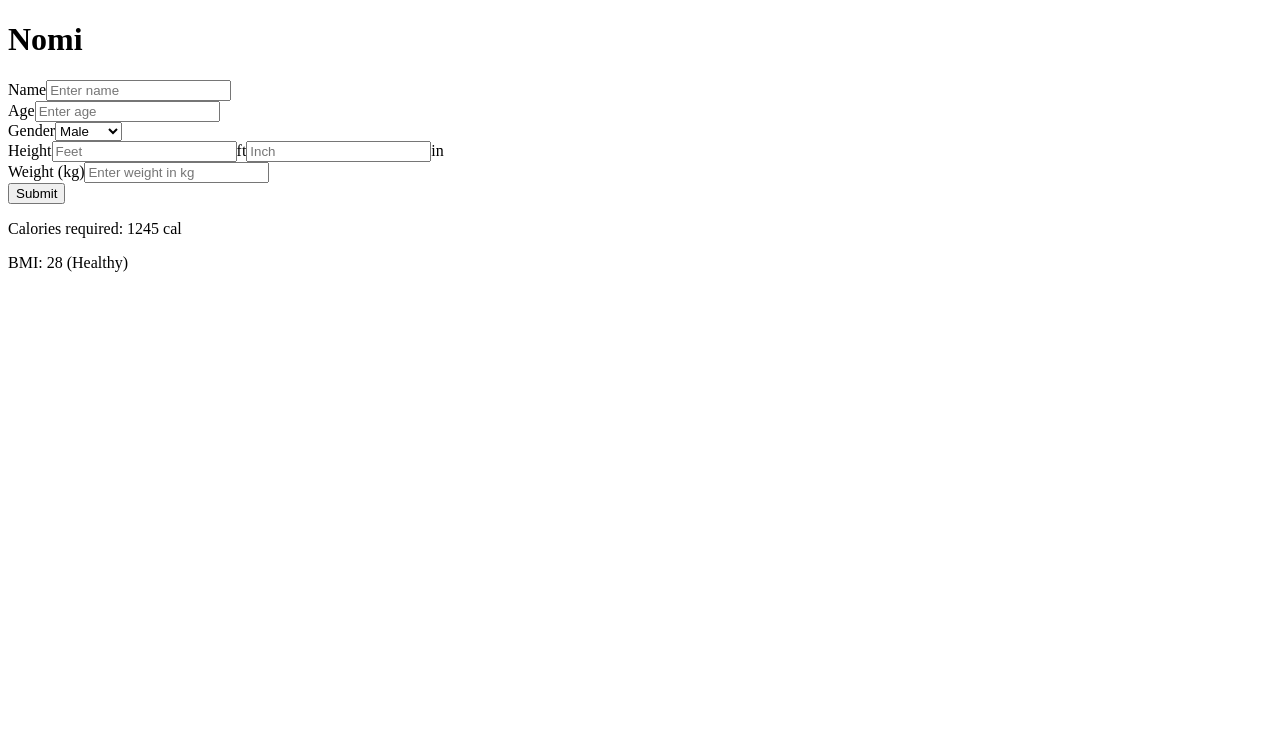
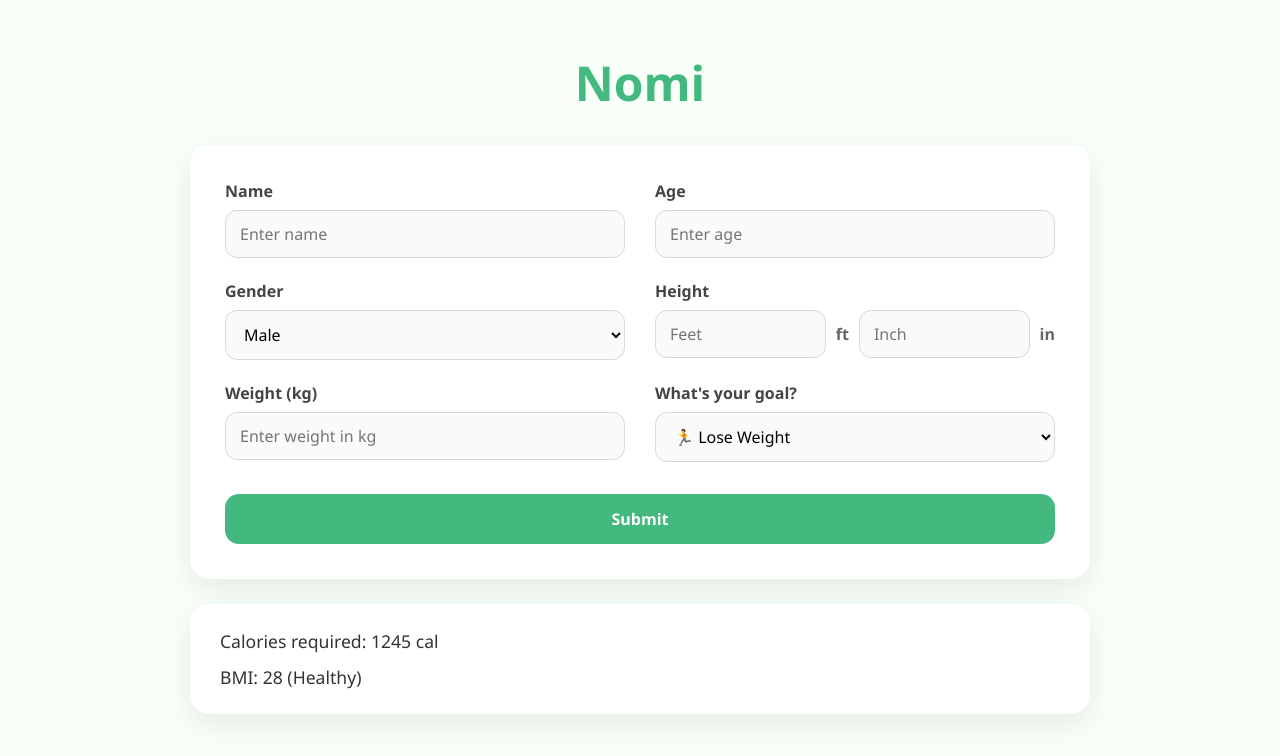
Before and after one commit to aarusa/nomi, a React (Vite) app: page / in a window 1280 px wide. Shown: the top 756 px of the page. Built offline with nearby package versions, Linux system fonts and the light colour scheme.

Commit message:
ProfileForm and ResultsCard component added

```diff
--- a/index.html
+++ b/index.html
@@ -4,7 +4,7 @@
     <meta charset="UTF-8" />
     <link rel="icon" type="image/svg+xml" href="/favicon.svg" />
     <meta name="viewport" content="width=device-width, initial-scale=1.0" />
-    <title>nomi</title>
+    <title>Nomi</title>
   </head>
   <body>
     <div id="root"></div>
--- a/src/App.jsx
+++ b/src/App.jsx
@@ -1,39 +1,12 @@
+import ProfileForm from "./components/ProfileForm";
+import ResultsCard from "./components/ResultsCard";
+
 const App = () => {
   return (
-    <div>
-      <h1>Nomi</h1>
-      <div className="user-details">
-        <div>
-          <label htmlFor="name">Name</label>
-          <input type="text" placeholder="Enter name" />
-        </div>
-        <div>
-          <label htmlFor="age">Age</label>
-          <input type="text" placeholder="Enter age" />
-        </div>
-        <div>
-          <label htmlFor="gender">Gender</label>
-          <select>
-            <option value="male">Male</option>
-            <option value="female">Female</option>
-            <option value="other">Other</option>
-          </select>
-        </div>
-        <div>
-          <label htmlFor="height">Height</label>
-          <input type="text" placeholder="Feet" />ft
-          <input type="text" placeholder="Inch" />in
-        </div>
-        <div>
-          <label htmlFor="weight">Weight (kg)</label>
-          <input type="text" placeholder="Enter weight in kg" />
-        </div>
-        <button>Submit</button>
-      </div>
-      <div className="display-details">
-        <p>Calories required: 1245 cal</p>
-        <p>BMI: 28 (Healthy)</p>
-      </div>
+    <div className="app">
+      <h1 className="app-title">Nomi</h1>
+      <ProfileForm />
+      <ResultsCard />
     </div>
    );
 }
--- /dev/null
+++ b/src/components/ProfileForm.jsx
@@ -0,0 +1,52 @@
+import { useState } from "react";
+
+const ProfileForm = () => {
+
+    return (
+        <div className="profile-form">
+        <div className="form-group">
+          <label htmlFor="name">Name</label>
+          <input type="text" placeholder="Enter name" />
+        </div>
+        <div className="form-group">
+          <label htmlFor="age">Age</label>
+          <input type="number"min="0" placeholder="Enter age" />
+        </div>
+        <div className="form-group">
+          <label htmlFor="gender">Gender</label>
+          <select>
+            <option value="male">Male</option>
+            <option value="female">Female</option>
+            <option value="other">Other</option>
+          </select>
+        </div>
+        <div className="form-group">
+          <label htmlFor="height">Height</label>
+
+          <div className="height-inputs">
+            <input type="number" min="0" placeholder="Feet" />
+            <span>ft</span>
+
+            <input type="number" min="0" placeholder="Inch" />
+            <span>in</span>
+          </div>
+        </div>
+        <div className="form-group">
+          <label htmlFor="weight">Weight (kg)</label>
+          <input type="number" min="0" placeholder="Enter weight in kg" />
+        </div>
+        <div className="form-group">
+          <label htmlFor="purpose">What's your goal?</label>
+          <select>
+            <option value="lose-weight">🏃 Lose Weight</option>
+            <option value="build-muscle">💪 Build Muscle</option>
+            <option value="maintain-weight">⚖️ Maintain Weight</option>
+            <option value="eat-healthier">🍎 Eat Healthier</option>
+          </select>
+        </div>
+        <button className="submit-btn">Submit</button>
+      </div>
+     );
+}
+
+export default ProfileForm;
--- /dev/null
+++ b/src/components/ResultsCard.jsx
@@ -0,0 +1,10 @@
+const ResultsCard = () => {
+    return (
+        <div className="results-card">
+            <p>Calories required: 1245 cal</p>
+            <p>BMI: 28 (Healthy)</p>
+        </div>
+     );
+}
+
+export default ResultsCard;
--- a/src/index.css
+++ b/src/index.css
@@ -0,0 +1,146 @@
+* {
+  margin: 0;
+  padding: 0;
+  box-sizing: border-box;
+  font-family: "Segoe UI", Tahoma, Geneva, Verdana, sans-serif;
+}
+
+body {
+  background: #f8fff9;
+  color: #333;
+  display: flex;
+  justify-content: center;
+  align-items: flex-start;
+  min-height: 100vh;
+  padding: 50px 20px;
+}
+
+.app {
+  width: 100%;
+  max-width: 900px;
+}
+
+.app-title {
+  text-align: center;
+  font-size: 3rem;
+  color: #43b97f;
+  margin-bottom: 30px;
+  font-weight: 700;
+}
+
+/* Form Card */
+.profile-form {
+  background: #fff;
+  padding: 35px;
+  border-radius: 20px;
+  box-shadow: 0 10px 30px rgba(0, 0, 0, 0.08);
+
+  display: grid;
+  grid-template-columns: repeat(2, 1fr);
+  gap: 22px 30px;
+
+  margin-bottom: 25px;
+}
+
+.form-group {
+  display: flex;
+  flex-direction: column;
+}
+
+.form-group label {
+  margin-bottom: 8px;
+  font-weight: 600;
+  color: #444;
+}
+
+.form-group input,
+.form-group select {
+  width: 100%;
+  padding: 12px 14px;
+  border: 1px solid #d8d8d8;
+  border-radius: 12px;
+  font-size: 1rem;
+  background: #fafafa;
+  transition: 0.2s ease;
+}
+
+.form-group input:focus,
+.form-group select:focus {
+  outline: none;
+  border-color: #43b97f;
+  box-shadow: 0 0 0 4px rgba(67, 185, 127, 0.15);
+  background: #fff;
+}
+
+/* Height Inputs */
+.height-inputs {
+  display: flex;
+  align-items: center;
+  gap: 10px;
+}
+
+.height-inputs input {
+  flex: 1;
+}
+
+.height-inputs span {
+  font-weight: 600;
+  color: #666;
+}
+
+/* Submit Button */
+.submit-btn {
+  grid-column: 1 / -1;
+  margin-top: 10px;
+  padding: 14px;
+  border: none;
+  border-radius: 14px;
+  background: #43b97f;
+  color: white;
+  font-size: 1rem;
+  font-weight: bold;
+  cursor: pointer;
+  transition: 0.25s;
+}
+
+.submit-btn:hover {
+  background: #379b69;
+  transform: translateY(-2px);
+}
+
+.submit-btn:active {
+  transform: translateY(0);
+}
+
+/* Results Card */
+.results-card {
+  background: #fff;
+  border-radius: 20px;
+  padding: 25px 30px;
+  box-shadow: 0 10px 30px rgba(0, 0, 0, 0.08);
+}
+
+.results-card p {
+  font-size: 1.1rem;
+  margin-bottom: 12px;
+}
+
+.results-card p:last-child {
+  margin-bottom: 0;
+}
+
+/* Responsive */
+@media (max-width: 700px) {
+  .profile-form {
+    grid-template-columns: 1fr;
+    padding: 25px;
+  }
+
+  .app-title {
+    font-size: 2.5rem;
+  }
+
+  .height-inputs {
+    flex-wrap: wrap;
+  }
+}
```
